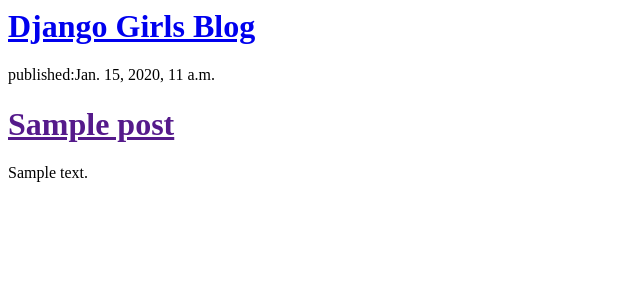
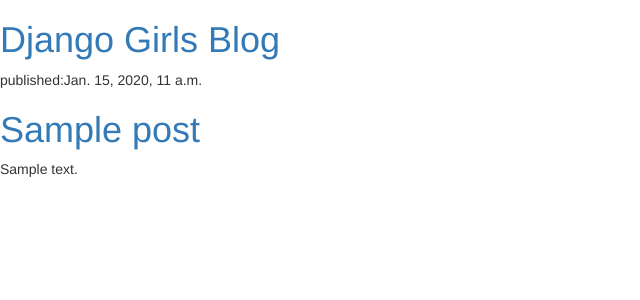
Before and after one commit to erabera/my-first-blog, a Django app: template blog/templates/blog/post_list.html in a window 1280 px wide. Shown: the top 300 px of the page, without its empty margins (0-640 px from the left). Run offline with Django 3.2, Linux system fonts and the light colour scheme; the template is opened without the code that fills it: values that come from a table or form of the project are taken from there, others are empty; tables that the repository leaves empty hold one stand-in row (values such as "Sample post"); some libraries are stand-ins or nearby versions.

Commit message:
Changed the HTML for the site

```diff
--- a/blog/templates/blog/post_list.html
+++ b/blog/templates/blog/post_list.html
@@ -1,8 +1,10 @@
 <html>
     <head>
+        <link rel="stylesheet" href="//maxcdn.bootstrapcdn.com/bootstrap/3.3.5/css/bootstrap.min.css">
+
         <title>Bera's blog</title>
     </head>
-    <body>
+    <body><link rel="stylesheet" href="//maxcdn.bootstrapcdn.com/bootstrap/3.3.5/css/bootstrap-theme.min.css">
         <div>
             <h1><a href="/">Django Girls Blog</a></h1>
         </div>
```
